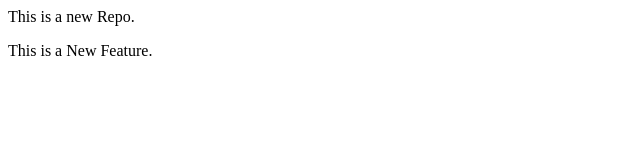
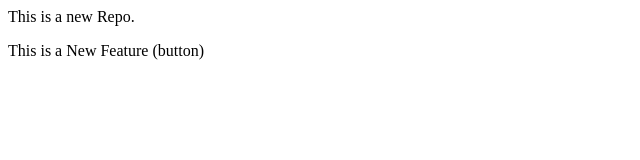
Before and after one commit to ishaikhamaan07/localrepo, a plain HTML site: page index.html in a window 1280 px wide. Shown: the full height of the page, 0-640 px from the left. Drawn offline with Linux system fonts and the light colour scheme.

Commit message:
Add button

```diff
--- a/index.html
+++ b/index.html
@@ -1,2 +1,2 @@
 <p>This is a new Repo.</p>
-<p>This is a New Feature.</p
+<p>This is a New Feature (button)</p
```
